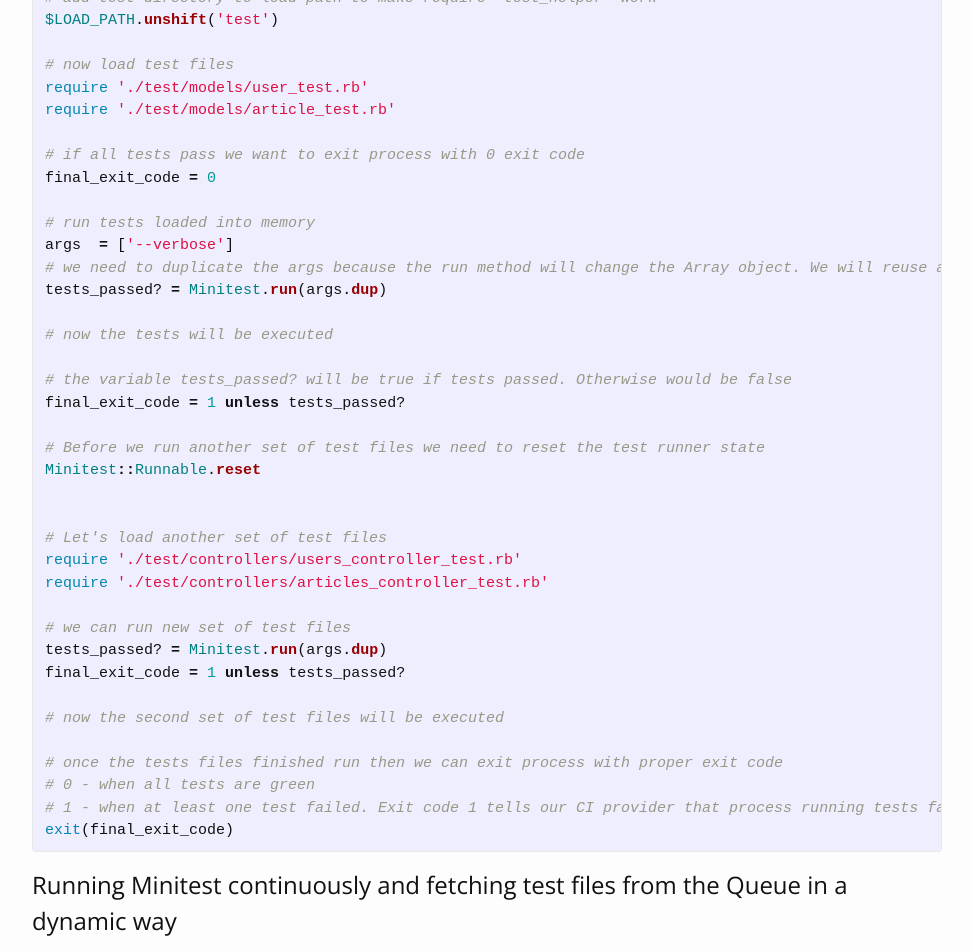
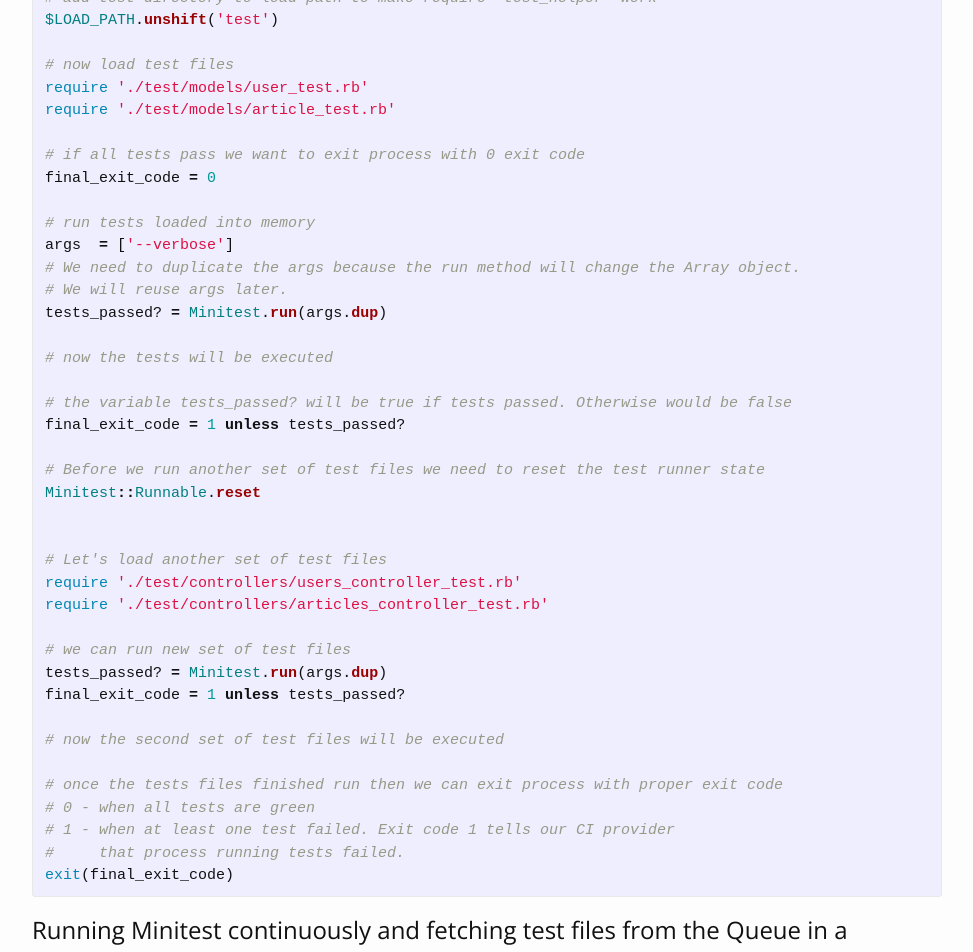
Before and after one commit to KnapsackPro/docs.knapsackpro.com, a Jekyll site: the page built from _posts/2018-05-27-how-to-run-tests-in-minitest-continuously-with-dynamic-test-files-loading.md, in a window 1280 px wide and 1400 px high, scrolled down 1567 px. Shown: the top 952 px of the window, without its empty margins (153-1126 px from the left). Built offline with Jekyll 4.4.1, drawn with Linux system fonts in a browser that asks for light colours; nearby versions of some CDN libraries; comment, search, counter and statistics services are not loaded.

```diff
--- a/_posts/2018-05-27-how-to-run-tests-in-minitest-continuously-with-dynamic-test-files-loading.md
+++ b/_posts/2018-05-27-how-to-run-tests-in-minitest-continuously-with-dynamic-test-files-loading.md
@@ -77,7 +77,8 @@ final_exit_code = 0
 
 # run tests loaded into memory
 args  = ['--verbose']
-# we need to duplicate the args because the run method will change the Array object. We will reuse args later.
+# We need to duplicate the args because the run method will change the Array object.
+# We will reuse args later.
 tests_passed? = Minitest.run(args.dup)
 
 # now the tests will be executed
@@ -101,7 +102,8 @@ final_exit_code = 1 unless tests_passed?
 
 # once the tests files finished run then we can exit process with proper exit code
 # 0 - when all tests are green
-# 1 - when at least one test failed. Exit code 1 tells our CI provider that process running tests failed.
+# 1 - when at least one test failed. Exit code 1 tells our CI provider
+#     that process running tests failed.
 exit(final_exit_code)
 {% endhighlight %}
 
```
